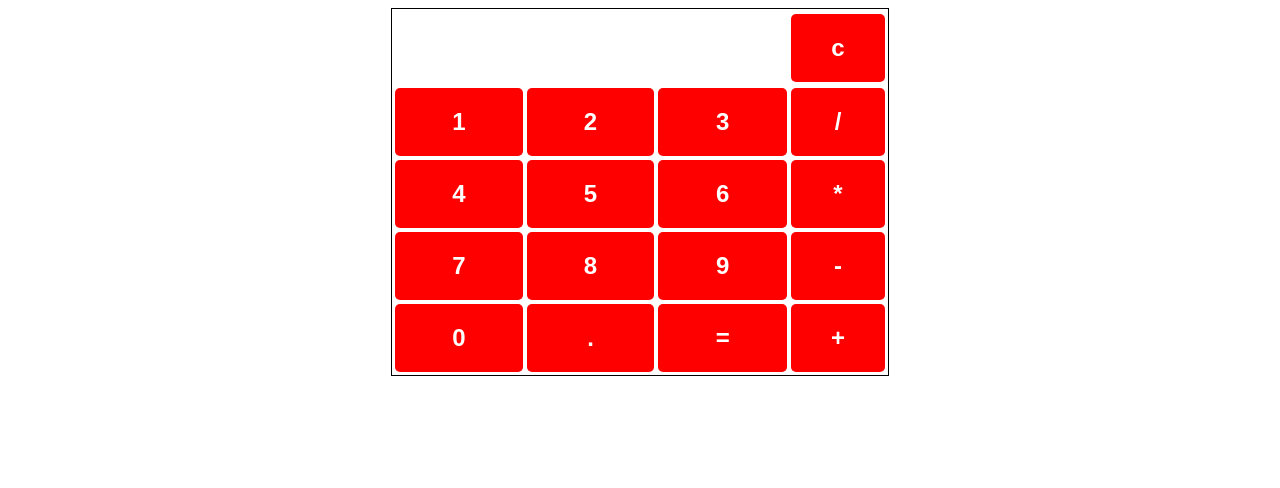
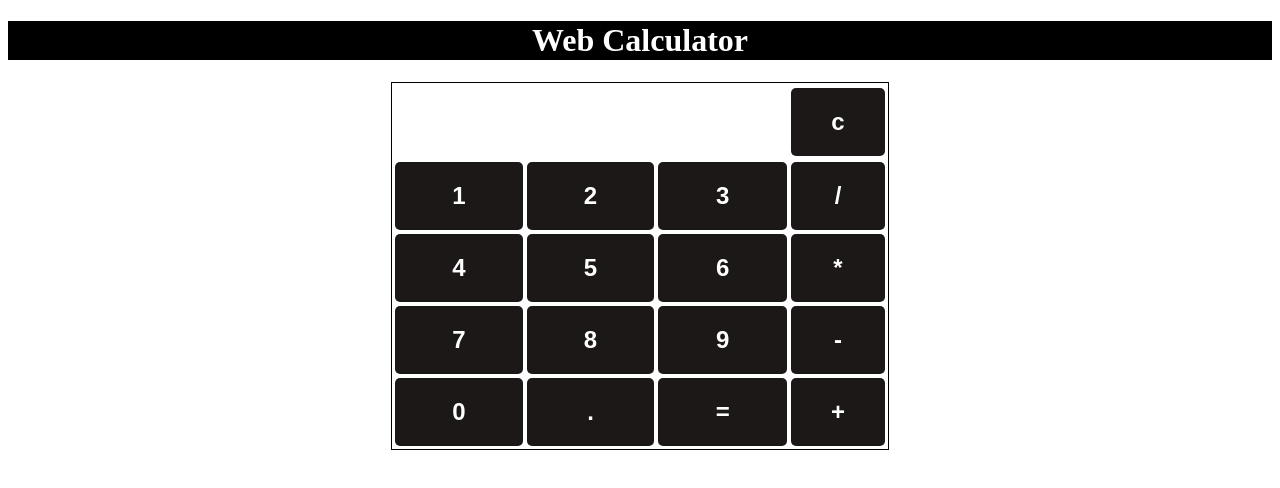
Before and after one commit to PriyankaSahu28/hacktoberfest22, a plain HTML site: page web Calculator/index.htm in a window 1280 px wide. Drawn offline with nearby package versions, Linux system fonts and the light colour scheme.

Commit message:
Update index.htm
Added Heading

```diff
--- a/web Calculator/index.htm
+++ b/web Calculator/index.htm
@@ -15,6 +15,14 @@
     ></script>
     <!-- for styling -->
     <style>
+        h1{
+            text-align: center;
+            color: white;
+            background-color: black;
+            border: 1px solid black;
+        margin-left: auto;
+        margin-right: auto;
+        }
       table {
         border: 1px solid black;
         margin-left: auto;
@@ -24,7 +32,7 @@
       input[type="button"] {
         width: 100%;
         padding: 20px 40px;
-        background-color: red;
+        background-color: rgb(28, 24, 24);
         color: white;
         font-size: 24px;
         font-weight: bold;
@@ -49,6 +57,7 @@
   <!-- create table -->
 
   <body>
+    <h1 id="heading">Web Calculator</h1>
     <table id="calcu">
       <tr>
         <td colspan="3"><input type="text" id="result" /></td>
```
